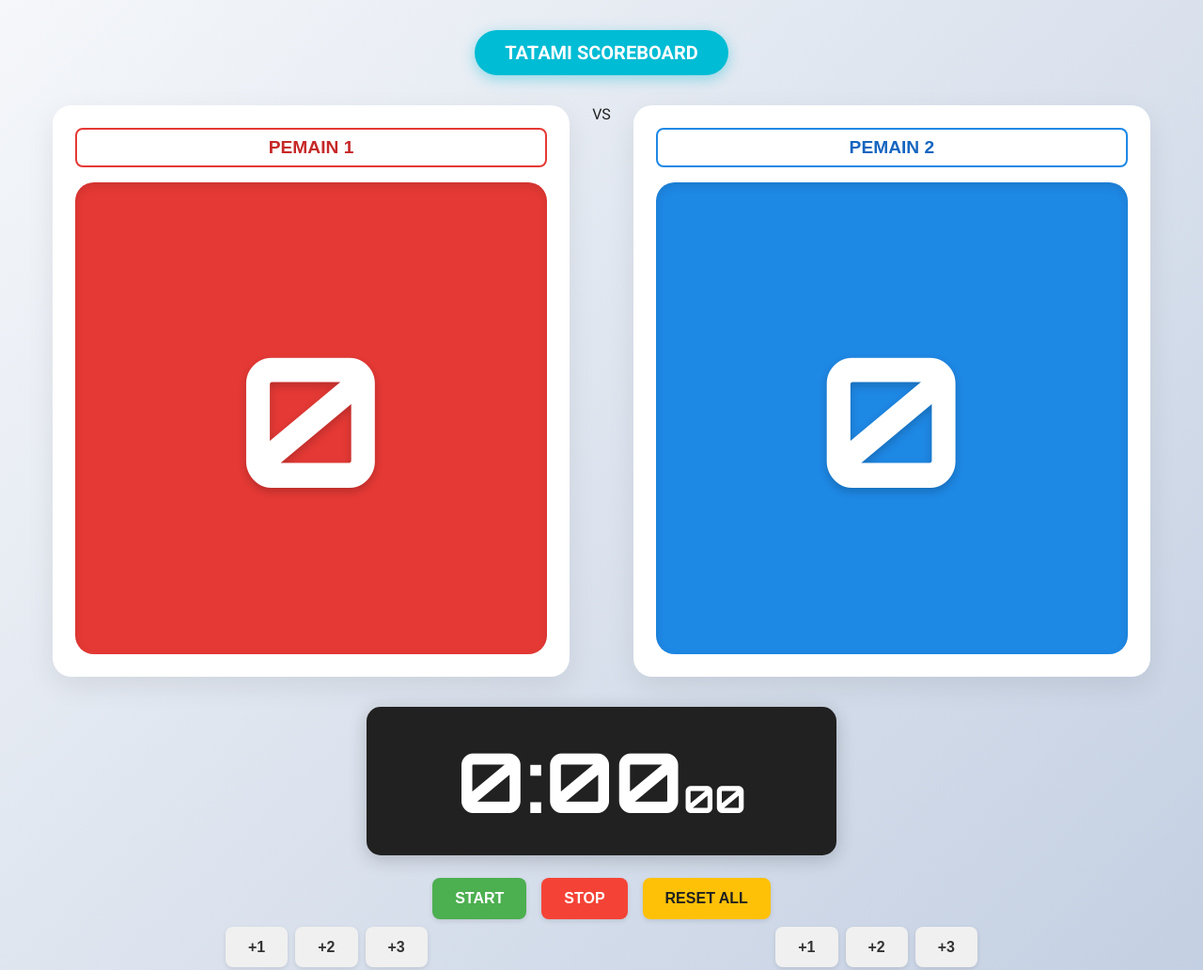
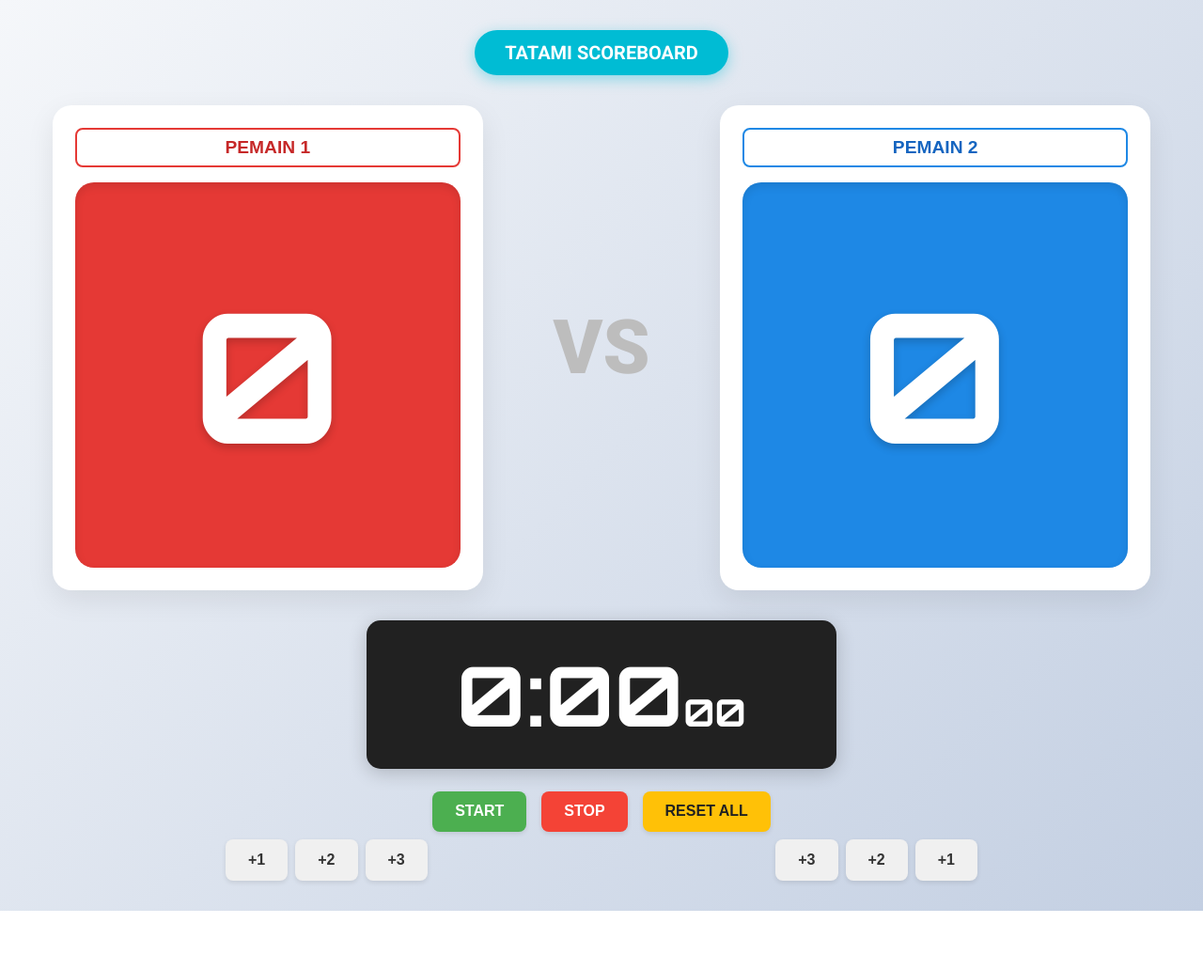
Before and after one commit to PututArli/scoreboard-web, a website: page index.html in a window 1280 px wide. Shown: the top 1032 px of the page at 94% size. After the commit the page ends 969 px from the top, so only its background shows below. Drawn offline with Linux system fonts and the light colour scheme; no server answers.

Commit message:
Update index.html

```diff
--- a/index.html
+++ b/index.html
@@ -8,7 +8,6 @@
     <link href="https://fonts.googleapis.com/css2?family=Roboto:wght@400;700;900&family=Orbitron:wght@700&display=swap" rel="stylesheet">
 
     <style>
-        /* BARU: CSS Reset & Font Global */
         :root {
             --color-red: #E53935;
             --color-red-dark: #C62828;
@@ -18,7 +17,6 @@
             --color-light: #FAFAFA;
             --color-accent: #00BCD4;
 
-            /* Font utama */
             font-family: 'Roboto', sans-serif;
             font-synthesis: none;
             text-rendering: optimizeLegibility;
@@ -33,7 +31,6 @@
             padding: 0;
         }
 
-        /* BARU: Latar belakang Gradient & Perbaikan Bug Layar Penuh */
         body {
             background: linear-gradient(135deg, #f5f7fa 0%, #c3cfe2 100%);
             color: var(--color-dark);
@@ -41,7 +38,7 @@
             flex-direction: column;
             justify-content: center;
             align-items: center;
-            min-height: 100vh; /* Pastikan full di layar */
+            min-height: 100vh;
             padding: 1rem;
         }
 
@@ -52,7 +49,6 @@
             padding: 1rem;
         }
 
-        /* BARU: Desain Header (lebih bulat) */
         .header {
             background-color: var(--color-accent);
             color: white;
@@ -68,12 +64,11 @@
         .scoreboard {
             display: flex;
             justify-content: space-around;
-            align-items: stretch; /* Membuat kolom sama tinggi */
+            align-items: stretch;
             width: 100%;
             gap: 1.5rem;
         }
 
-        /* BARU: Desain Kartu Pemain (lebih bagus) */
         .player {
             flex: 1;
             background: #FFFFFF;
@@ -105,11 +100,11 @@
 
         .score-box {
             width: 100%;
-            padding-top: 100%; /* Membuat kotak 1:1 */
+            padding-top: 100%;
             position: relative;
             border-radius: 20px;
             box-shadow: inset 0 4px 10px rgba(0, 0, 0, 0.1);
-            transition: transform 0.2s ease-out; /* Untuk animasi pop */
+            transition: transform 0.2s ease-out;
         }
 
         #score-kiri { background-color: var(--color-red); }
@@ -125,16 +120,13 @@
             justify-content: center;
             align-items: center;
 
-            /* BARU: Font digital + PERBAIKAN BUG ZOOM OUT */
             font-family: 'Orbitron', sans-serif;
-            /* clamp(min, preferred, max) */
             font-size: clamp(6rem, 20vw, 12rem);
             font-weight: 700;
             color: white;
             text-shadow: 0 4px 10px rgba(0, 0, 0, 0.2);
         }
 
-        /* BARU: Animasi "Pop" saat skor berubah */
         .score-pop {
             animation: pop 0.2s ease-out;
         }
@@ -156,12 +148,10 @@
             width: 100%;
         }
 
-        /* BARU: Desain Timer (Font + Perbaikan Bug) */
         .timer {
             background-color: var(--color-dark);
             color: white;
             font-family: 'Orbitron', sans-serif;
-            /* clamp(min, preferred, max) */
             font-size: clamp(3rem, 12vw, 5.5rem);
             font-weight: 700;
             padding: 1.5rem 2rem;
@@ -169,7 +159,7 @@
             display: inline-block;
             box-shadow: 0 4px 20px rgba(0, 0, 0, 0.2);
             width: 100%;
-            max-width: 500px; /* Batasi lebar max timer */
+            max-width: 500px;
         }
         .timer small {
             font-size: clamp(1.5rem, 6vw, 2.5rem);
@@ -183,7 +173,6 @@
             flex-wrap: wrap;
         }
 
-        /* BARU: Desain Tombol (lebih modern) */
         .control-button {
             font-size: 1rem;
             font-weight: 700;
@@ -206,7 +195,6 @@
             transform: translateY(1px);
         }
 
-        /* Tombol + / - skor manual */
         .player-controls .control-button {
             background-color: #f0f0f0;
             color: #333;
@@ -215,7 +203,6 @@
             background-color: #e0e0e0;
         }
 
-        /* BARU: Desain Notifikasi Pemenang */
         #winner-overlay {
             position: fixed;
             top: 0;
@@ -271,7 +258,8 @@
                 </div>
             </div>
 
-            <div classs="vs">VS</div>
+            <!-- PERBAIKAN BUG ZOOM: 'classs' diubah menjadi 'class' -->
+            <div class="vs">VS</div>
 
             <div class="player">
                 <input type="text" id="nama-kanan-input" class="player-name-input" value="PEMAIN 2">
@@ -298,11 +286,14 @@
                 <button class="control-button" onclick="kirimRequest('/api?score_kiri=2')">+2</button>
                 <button class="control-button" onclick="kirimRequest('/api?score_kiri=3')">+3</button>
              </div>
+
+             <!-- PERUBAHAN URUTAN TOMBOL KANAN -->
              <div style="display: flex; gap: 0.5rem;">
+                <button class="control-button" onclick="kirimRequest('/api?score_kanan=3')">+3</button>
+                <button class="control-button" onclick="kirimRequest('/api?score_kanan=2')">+2</button>
                 <button class="control-button" onclick="kirimRequest('/api?score_kanan=1')">+1</button>
-                <button class="control-button" onclick="kirimRequest('/api?score_kanan=2')">+2</button>
-                <button class="control-button" onclick="kirimRequest('/api?score_kanan=3')">+3</button>
              </div>
+             <!-- BATAS PERUBAHAN -->
         </div>
 
     </div>
@@ -347,7 +338,6 @@
         }
 
         function updateDisplay(state) {
-            // BARU: Cek skor mana yang berubah untuk animasi
             if (state.skorKiri !== currentServerState.skorKiri) {
                 elBoxKiri.classList.add('score-pop');
                 setTimeout(() => elBoxKiri.classList.remove('score-pop'), 200);
@@ -429,7 +419,7 @@
                 const newState = await response.json();
 
                 if (JSON.stringify(newState) !== JSON.stringify(currentServerState)) {
-                    updateDisplay(newState); // Panggil update hanya jika ada perubahan
+                    updateDisplay(newState);
                     currentServerState = newState;
                 }
 
@@ -461,10 +451,9 @@
             kirimRequest(`/api?nama_kanan=${encodeURIComponent(e.target.value)}`);
         };
 
-        // --- INI PERUBAHAN UNTUK DELAY ---
-        // Ganti dari 500 menjadi 200
+        // Polling Cepat
         setInterval(pollServer, 200);
-        pollServer(); // Ambil data pertama kali
+        pollServer();
     </script>
 </body>
 </html>
```
